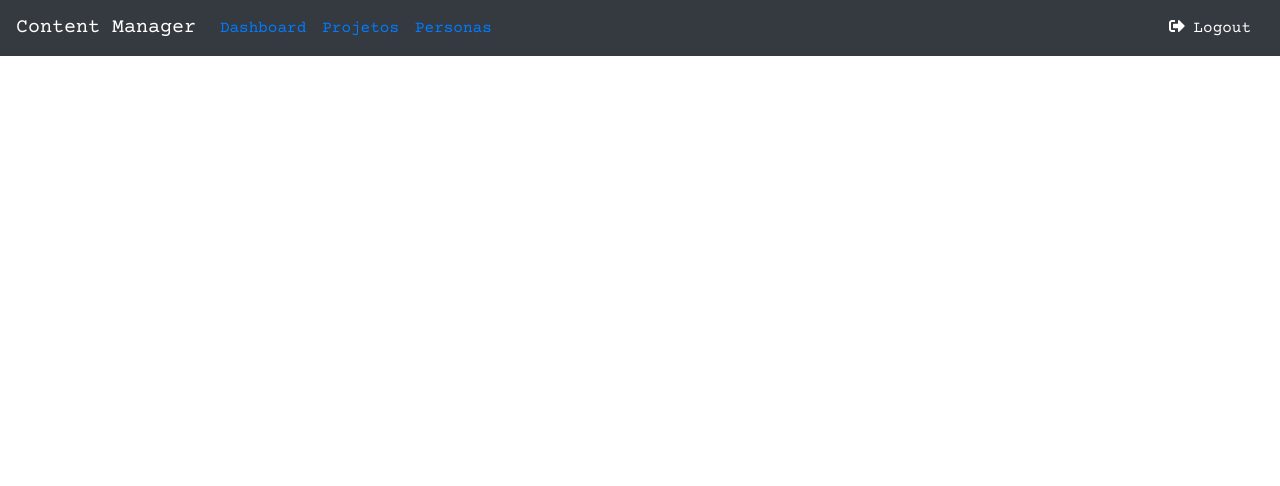
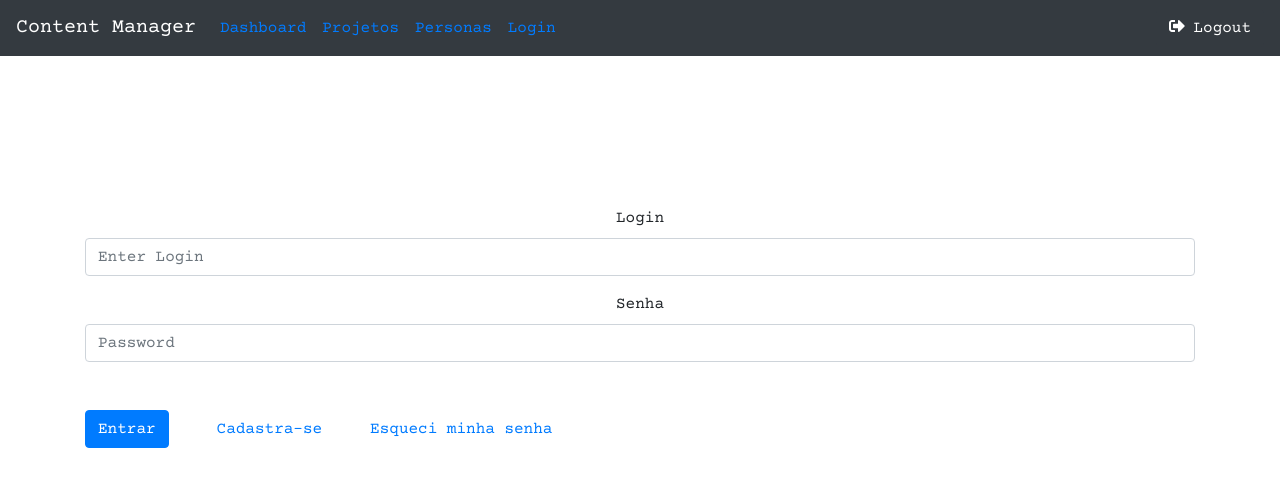
Before and after one commit to sinkingstars/content-manager-web, a React (Create React App) app: page /login in a window 1280 px wide. Shown: the top 486 px of the page. Built offline with nearby package versions, Linux system fonts and the light colour scheme.

Commit message:
wip: login.

```diff
--- a/public/index.html
+++ b/public/index.html
@@ -1,42 +1,14 @@
 <!DOCTYPE html>
-<html lang="en">
+<html lang="pt-br">
 
 <head>
     <meta charset="utf-8" />
     <meta name="viewport" content="width=device-width, initial-scale=1" />
-    <meta name="theme-color" content="#000000" />
-    <meta name="description" content="Web site created using create-react-app" />
-    <link rel="apple-touch-icon" href="%PUBLIC_URL%/logo192.png" />
-    <!--
-      manifest.json provides metadata used when your web app is installed on a
-      user's mobile device or desktop. See https://developers.google.com/web/fundamentals/web-app-manifest/
-    -->
-    <link rel="manifest" href="%PUBLIC_URL%/manifest.json" />
-    <!--
-      Notice the use of %PUBLIC_URL% in the tags above.
-      It will be replaced with the URL of the `public` folder during the build.
-      Only files inside the `public` folder can be referenced from the HTML.
 
-      Unlike "/favicon.ico" or "favicon.ico", "%PUBLIC_URL%/favicon.ico" will
-      work correctly both with client-side routing and a non-root public URL.
-      Learn how to configure a non-root public URL by running `npm run build`.
-    -->
     <title>Content Manager</title>
 </head>
-
 <body>
-    <noscript>You need to enable JavaScript to run this app.</noscript>
     <div id="root"></div>
-    <!--
-      This HTML file is a template.
-      If you open it directly in the browser, you will see an empty page.
-
-      You can add webfonts, meta tags, or analytics to this file.
-      The build step will place the bundled scripts into the <body> tag.
-
-      To begin the development, run `npm start` or `yarn start`.
-      To create a production bundle, use `npm run build` or `yarn build`.
-    -->
 </body>
 
 </html>
--- a/src/App.jsx
+++ b/src/App.jsx
@@ -4,6 +4,7 @@ import { BrowserRouter as Router, Switch, Route } from "react-router-dom";
 import {Container } from "react-bootstrap";
 
 //ROUTES
+import Login from "./view/login/login"
 import PersonasTable from "./components/personas/table/personasTable";
 import PersonasCrud from "./components/personas/crud/personasCrud";
 import ProjetosTable from "./components/personas/table/projetosTable"
@@ -32,6 +33,9 @@ function App() {
             <Route path="/personascrud">
               <PersonasCrud />
             </Route>
+            <Route path="/login">
+              <Login />
+            </Route>
           </Switch>
         </Container>
       </Router>
--- a/src/components/navbar/navbar.jsx
+++ b/src/components/navbar/navbar.jsx
@@ -18,6 +18,9 @@ function Navbar() {
         <Nav.Link>
           <Link to="/personastable">Personas</Link>
         </Nav.Link>
+        <Nav.Link>
+          <Link to="/login">Login</Link>
+        </Nav.Link>
       </Nav>
       <Button variant="dark">
         <FontAwesomeIcon icon={faSignOutAlt} className="mr-2" />
--- /dev/null
+++ b/src/view/login/login.jsx
@@ -0,0 +1,23 @@
+import React from "react";
+import { Form, Button } from "react-bootstrap";
+
+export default function Login() {
+  return (
+    <Form style={{textAlign:"center", marginTop:"150px"}}>
+      <Form.Group controlId="formBasicLogin" >
+        <Form.Label>Login</Form.Label>
+        <Form.Control type="text" placeholder="Enter Login" />
+      </Form.Group>
+      <Form.Group controlId="formBasicPassword">
+        <Form.Label>Senha</Form.Label>
+        <Form.Control type="password" placeholder="Password" />
+      </Form.Group>
+      <div className="login-options mt-5 text-left">
+      <Button variant="primary" className="mr-5">Entrar</Button>
+          <a href="#" className="mr-5">Cadastra-se</a>
+          <a href="#">Esqueci minha senha</a>
+      </div>
+
+    </Form>
+  );
+}
```
